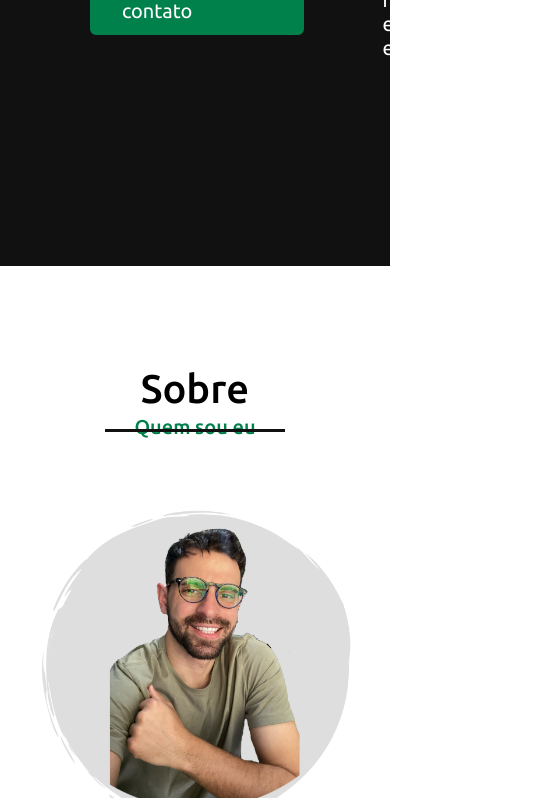
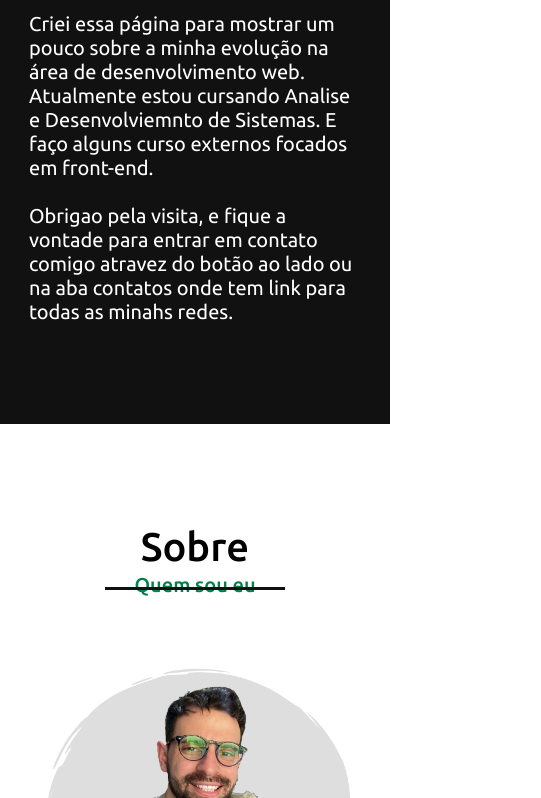
Before and after one commit to JeanDares/NovoPortfolio, a plain HTML site: page index.html in a window 390 px wide. Shown: the part 578-1376 px from the top of the page, 541 px wide, since content can reach past the window. Drawn offline with nearby package versions, Linux system fonts and the light colour scheme; a script that the page names is missing.

Commit message:
ajsutando responsividade da aba sobre

```diff
--- a/index.html
+++ b/index.html
@@ -46,11 +46,13 @@
         </div>
 
         <div class="home-content-2">
-                Feliz em ter você em minha página.
-            <br>
-                Estou aqui para mostrar um pouco sobre a minha evolução na área de desenvolvimento web.
+                Estou feliz em ter você em minha página.
+            <br> <br>
+                Criei essa página para mostrar um pouco sobre a minha evolução na área de desenvolvimento web.
             <br>
                 Atualmente estou cursando Analise e Desenvolviemnto de Sistemas. E faço alguns curso externos focados em front-end.
+                <br> <br>
+                Obrigao pela visita, e fique a vontade para entrar em contato comigo atravez do botão ao lado ou na aba contatos onde tem link para  todas as minahs redes.
         </div>
     </section>
 
@@ -65,13 +67,14 @@
                 <div class="column right">
                     <div class="text">Olá<span class="typing-2"></span></div>
                     <p>Sou um programador trabalhando para entender melhor como a tecnologia pode ser cada vez mais útil em nossos processos do dia-a-dia.
-                        Minha experiência atual inclui tecnologias voltada para o desenvolvimento front-end, como: <br>
+                        Minha experiência atual inclui tecnologias voltada para o desenvolvimento front-end, como: <br> <br>
                         HTML;<br>
                         CSS;<br>
                         Javascript; <br>
                         React;<br>
-                        Experiência de usuário com UX e UI <br>
-                        Além de estar buscando um conhecimento cada vez mais profundo em Clean Code, algo que acho que é de muita importância para um meio de produção. <br>
+                        Experiência de usuário com UX e UI <br> <br>
+                        Além de estar buscando um conhecimento cada vez mais profundo em Clean Code, algo que acho que é de muita importância para um meio de produção. <br> <br>
+
                         Visando meu crescimento profissional, e baseando minha carreira no modelo de profissional em T, em paralelo com minha imersão em frontend,
                         busco entender e navegar sobre o mundo Backend e Data Science, pois acredito que além de me aprofundar no meu campo que é o frontend,
                         a curiosidade em ampliar minhas competências através da persistência e curiosidade é o que me diferenciar no mercado de trabalho
--- a/style.css
+++ b/style.css
@@ -21,7 +21,7 @@ html{
     font-family: 'Ubuntu', sans-serif;
     z-index: 999;
     transition: all 0.3s ease;
-    background-color: rgba(54, 44, 44, 0.527);
+    background-color: #0a4d31;
 }
 .navbar.sticky{
      background: #00804b;
@@ -95,8 +95,7 @@ html{
     font-size: 20px;
     font-weight: 200;
     margin: auto 29px;
-
-
+    width: 550px;
 }
 .home .home-content .text-3 span{
     color:#00804b ;
@@ -560,6 +559,18 @@ footer span a:hover{
         width: 350px;
         height: 350px;
     }
+    .home {
+        flex-direction: column;
+        align-items: center;
+        height: auto;
+
+    }
+
+    .home-content-2 {
+        margin-top: 60px;
+
+    }
+
 }
 @media (max-width: 991px){
     .navbar .max-width{
@@ -644,6 +655,14 @@ footer span a:hover{
     .services .serv-content .card {
         width:100%;
     }
+
+    .home{
+        height: auto;
+    }
+    .home-content-2{
+        width: auto;
+        height: auto;
+    }
 }
 
 @media (max-width: 515px) {
@@ -653,4 +672,12 @@ footer span a:hover{
 
     .contact .title::after {}
 
+    .home{
+        height: auto;
+    }
+
+    .home-content-2{
+        width: auto;
+        height: auto;
+    }
 }
```
